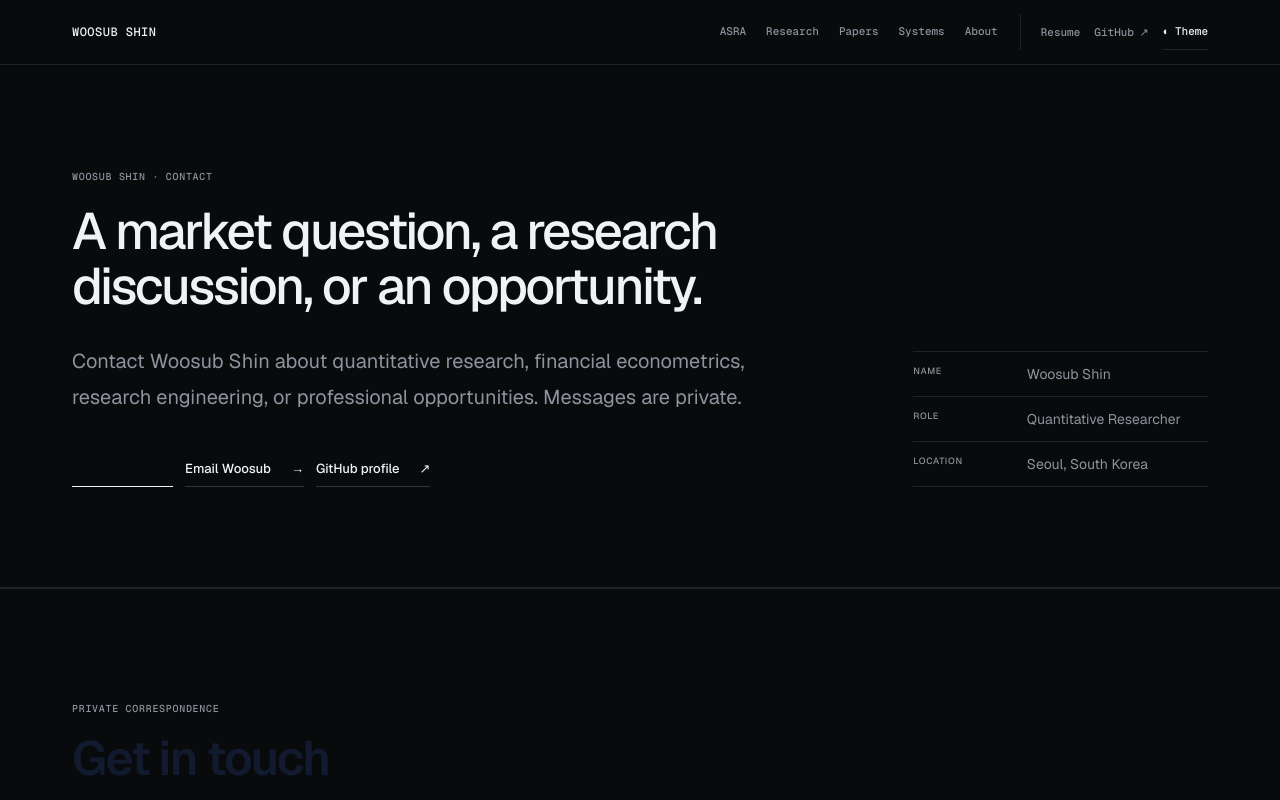
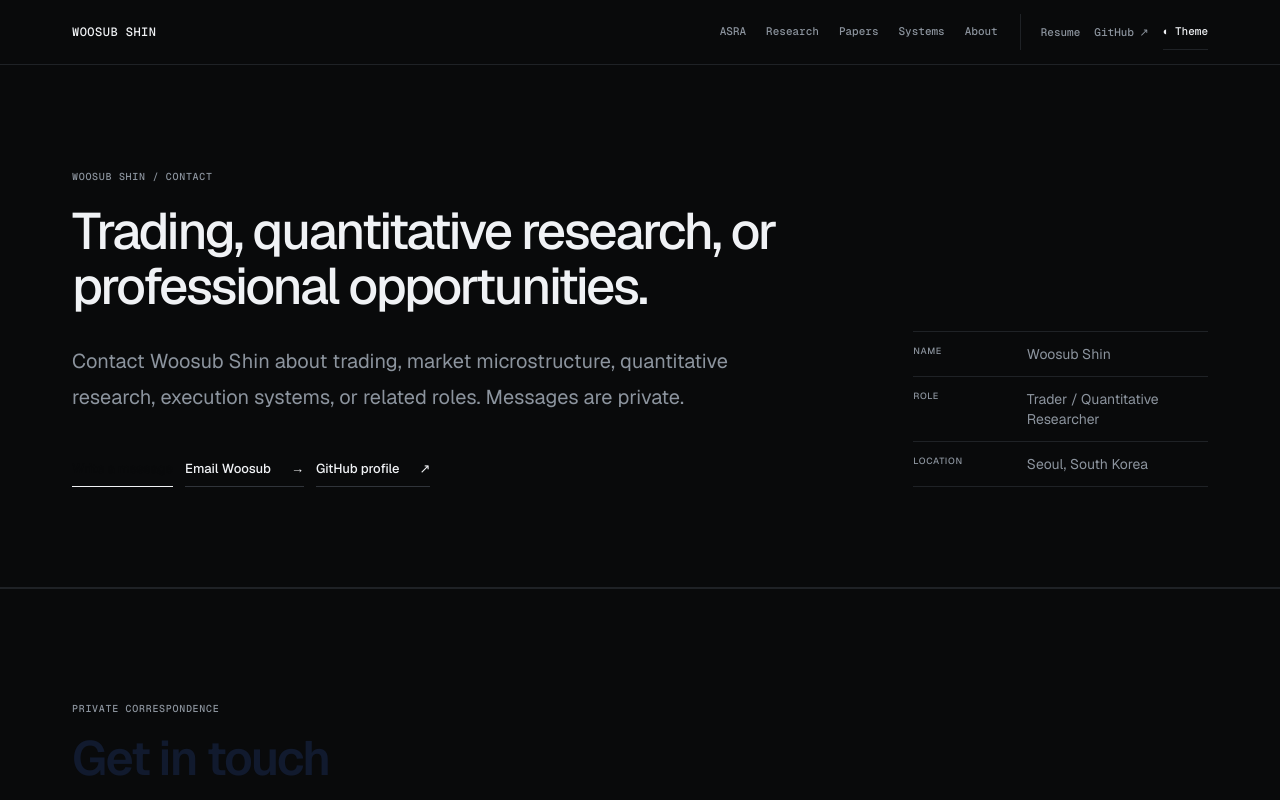
Before and after one commit to MeanyDeany/woosub-shin, a Next.js app: page /contact in a window 1280 px wide. Shown: the top 800 px of the page. Built offline with nearby package versions, Linux system fonts and the light colour scheme.

Commit message:
Make contact copy trader-first

```diff
--- a/app/contact/page.tsx
+++ b/app/contact/page.tsx
@@ -6,21 +6,21 @@ import { PageShell } from "@/components/site-shell";
 export const metadata = metadataFor(
   "/contact",
   "Contact",
-  "Contact Woosub Shin about quantitative research, financial econometrics, research engineering, or professional opportunities.",
+  "Contact Woosub Shin about trading, market microstructure, quantitative research, or professional opportunities.",
 );
 
-const interests = ["Quantitative research", "Financial econometrics", "Volatility and risk diagnostics", "Reproducible research engineering", "Professional opportunities"] as const;
+const interests = ["Trading", "Market microstructure", "Quantitative research", "Execution and market-data systems", "Professional opportunities"] as const;
 
 export default function ContactPage() {
   return (
     <PageShell>
       <div className="research-page">
         <PageHero
-          eyebrow="Woosub Shin · Contact"
-          title="A market question, a research discussion, or an opportunity."
-          intro="Contact Woosub Shin about quantitative research, financial econometrics, research engineering, or professional opportunities. Messages are private."
+          eyebrow="Woosub Shin / Contact"
+          title="Trading, quantitative research, or professional opportunities."
+          intro="Contact Woosub Shin about trading, market microstructure, quantitative research, execution systems, or related roles. Messages are private."
           actions={<><a href="#message" className="research-button primary">Write a message</a><CtaLink href="mailto:woosub815@gmail.com">Email Woosub</CtaLink><CtaLink href="https://github.com/MeanyDeany" newTab>GitHub profile</CtaLink></>}
-          metadata={[{ label: "Name", value: "Woosub Shin" }, { label: "Role", value: "Quantitative Researcher" }, { label: "Location", value: "Seoul, South Korea" }]}
+          metadata={[{ label: "Name", value: "Woosub Shin" }, { label: "Role", value: "Trader / Quantitative Researcher" }, { label: "Location", value: "Seoul, South Korea" }]}
         />
         <EditorialSection id="message" eyebrow="Private correspondence" title="Get in touch" intro="Use the form below or email woosub815@gmail.com directly.">
           <div className="grid gap-8 lg:grid-cols-[minmax(15rem,0.55fr)_minmax(0,1.45fr)] lg:items-start">
```
